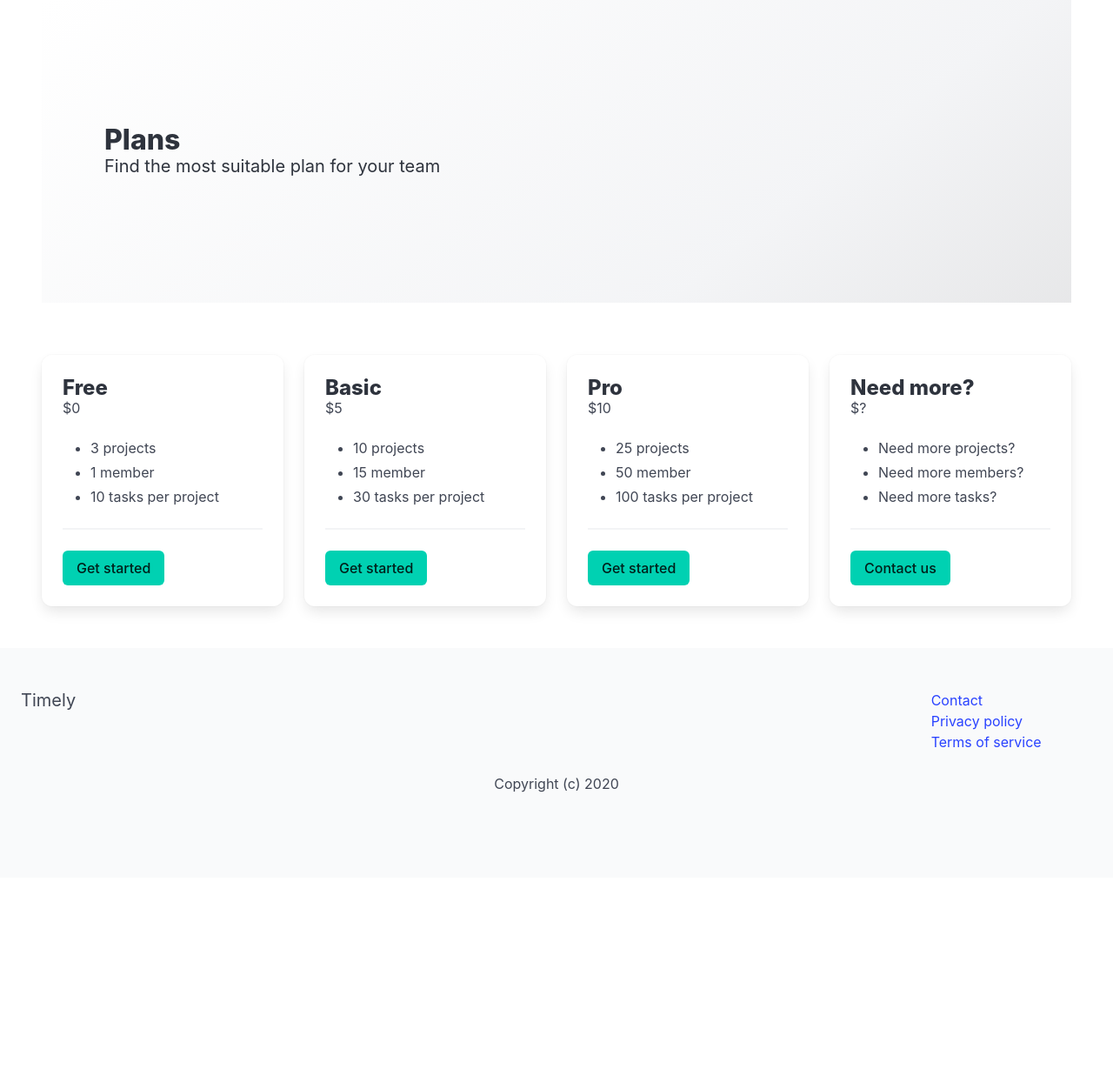
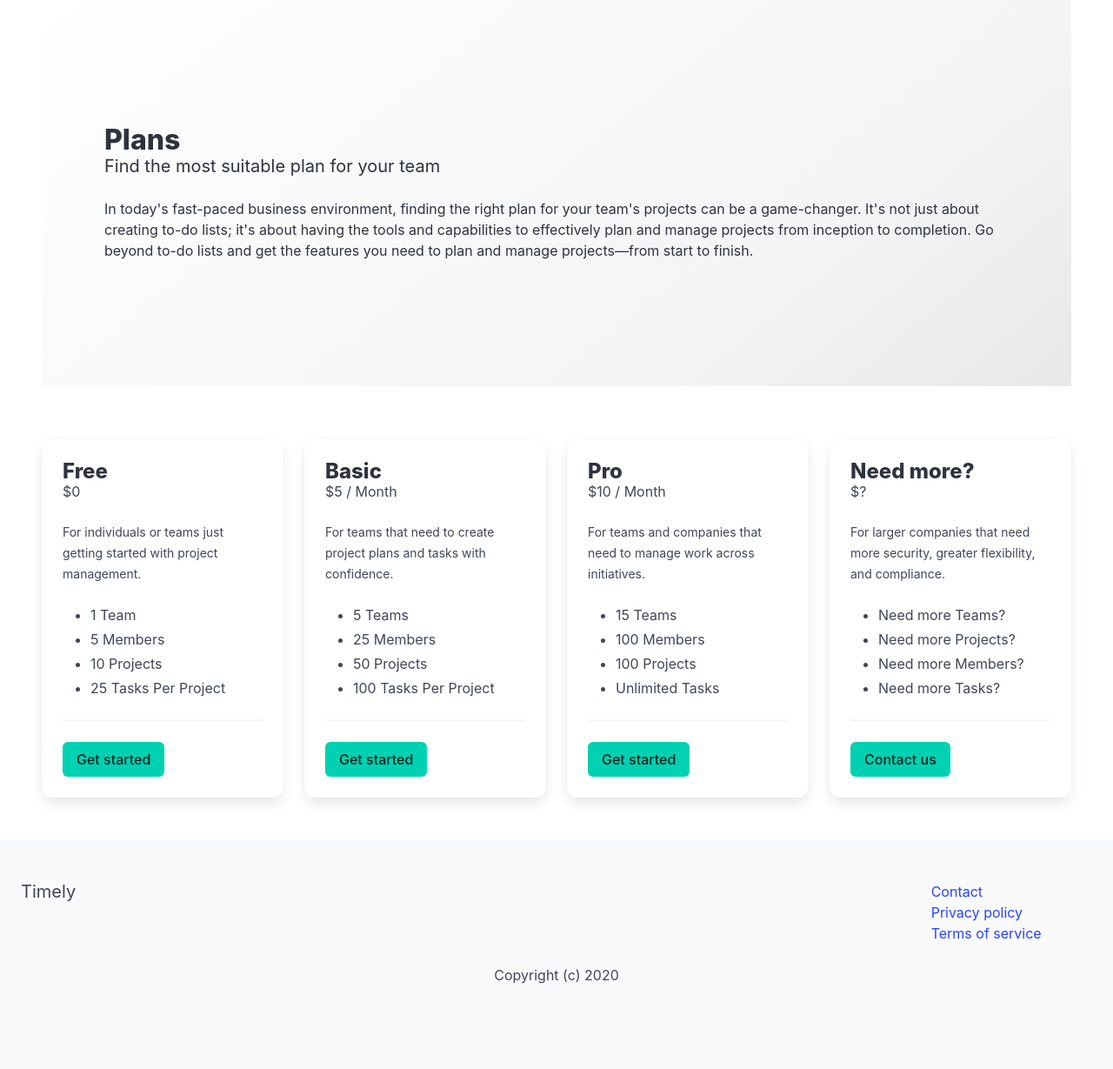
Before and after one commit to AAhadNur/Timely, a Django app: template core/templates/core/plans.html in a window 1280 px wide. Shown: the part 105-1334 px from the top of the page at 87% size. Before the commit the page ends 1016 px from the top, so only its background shows below. Run offline with Django 3.2, Linux system fonts and the light colour scheme; the template is opened without the code that fills it, so the values that code supplies are empty; some libraries are stand-ins or nearby versions.

Commit message:
Bug fixes

```diff
--- a/core/templates/core/base.html
+++ b/core/templates/core/base.html
@@ -23,7 +23,14 @@
                             <a href="{% url 'signup' %}" class="navbar-item">Signup</a>
                             <a href="{% url 'plans' %}" class="navbar-item">Plans</a>
                         {% else %}
-                            <a href="{% url 'logout' %}" class="navbar-item">Logout</a>
+                            <div class="navbar-item">
+                                <div class="buttons">
+                                    <a class="button is-info">
+                                        <span>Upgrade to Premium</span>
+                                    </a>
+                                </div>
+                            </div>
+
                             <a href="{% url 'dashboard' %}" class="navbar-item">Dashboard</a>
                             <a href="{% url 'project:projects' %}" class="navbar-item">Projects</a>
 
--- a/core/templates/core/plans.html
+++ b/core/templates/core/plans.html
@@ -8,6 +8,14 @@
             <div class="container">
                 <h1 class="title">Plans</h1>
                 <h2 class="subtitle">Find the most suitable plan for your team</h2>
+                <p>
+                    In today's fast-paced business environment,
+                    finding the right plan for your team's projects can be a game-changer.
+                    It's not just about creating to-do lists; it's about having the tools and
+                    capabilities to effectively plan and manage projects from inception to completion.
+                    Go beyond to-do lists and get the features you need to plan and manage
+                    projects—from start to finish.
+                </p>
             </div>
         </div>
     </section>
@@ -20,14 +28,20 @@
                         <div class="media-content">
                             <p class="title is-4">Free</p>
                             <p class="subtitle is-6">$0</p>
+                            <p>
+                                <small>
+                                    For individuals or teams just getting started with project management.
+                                </small>
+                            </p>
                         </div>
                     </div>
 
                     <div class="content">
                         <ul>
-                            <li>3 projects</li>
-                            <li>1 member</li>
-                            <li>10 tasks per project</li>
+                            <li>1 Team</li>
+                            <li>5 Members</li>
+                            <li>10 Projects</li>
+                            <li>25 Tasks Per Project</li>
                         </ul>
 
                         <hr>
@@ -44,15 +58,21 @@
                     <div class="media">
                         <div class="media-content">
                             <p class="title is-4">Basic</p>
-                            <p class="subtitle is-6">$5</p>
+                            <p class="subtitle is-6">$5 / Month</p>
+                            <p>
+                                <small>
+                                    For teams that need to create project plans and tasks with confidence.
+                                </small>
+                            </p>
                         </div>
                     </div>
 
                     <div class="content">
                         <ul>
-                            <li>10 projects</li>
-                            <li>15 member</li>
-                            <li>30 tasks per project</li>
+                            <li>5 Teams</li>
+                            <li>25 Members</li>
+                            <li>50 Projects</li>
+                            <li>100 Tasks Per Project</li>
                         </ul>
 
                         <hr>
@@ -69,15 +89,21 @@
                     <div class="media">
                         <div class="media-content">
                             <p class="title is-4">Pro</p>
-                            <p class="subtitle is-6">$10</p>
+                            <p class="subtitle is-6">$10 / Month</p>
+                            <p>
+                                <small>
+                                    For teams and companies that need to manage work across initiatives.
+                                </small>
+                            </p>
                         </div>
                     </div>
 
                     <div class="content">
                         <ul>
-                            <li>25 projects</li>
-                            <li>50 member</li>
-                            <li>100 tasks per project</li>
+                            <li>15 Teams</li>
+                            <li>100 Members</li>
+                            <li>100 Projects</li>
+                            <li>Unlimited Tasks</li>
                         </ul>
 
                         <hr>
@@ -95,14 +121,21 @@
                         <div class="media-content">
                             <p class="title is-4">Need more?</p>
                             <p class="subtitle is-6">$?</p>
+                            <p>
+                                <small>
+                                    For larger companies that need more security, greater flexibility,
+                                     and compliance.
+                                </small>
+                            </p>
                         </div>
                     </div>
 
                     <div class="content">
                         <ul>
-                            <li>Need more projects?</li>
-                            <li>Need more members?</li>
-                            <li>Need more tasks?</li>
+                            <li>Need more Teams?</li>
+                            <li>Need more Projects?</li>
+                            <li>Need more Members?</li>
+                            <li>Need more Tasks?</li>
                         </ul>
 
                         <hr>
--- a/project/templates/project/projects.html
+++ b/project/templates/project/projects.html
@@ -9,7 +9,7 @@
         <nav class="breadcrumb" aria-label="breadcrumbs">
             <ul>
                 <li><a href="{% url 'dashboard' %}">Dashboard</a></li>
-                <li class="is-active"><a href="#" aria-current="page">Projects</a></li>
+                <li class="is-active"><a href="{% url 'project:projects' %}" aria-current="page">Projects</a></li>
             </ul>
         </nav>
 
--- a/team/context_processors.py
+++ b/team/context_processors.py
@@ -1,12 +1,12 @@
 
 from .models import Team
-
 
 
 def active_team(request):
     if request.user.is_authenticated:
         if request.user.userprofile.active_team_id:
-            team = Team.objects.get(pk=request.user.userprofile.active_team_id)
+            team = Team.objects.get(
+                pk=request.user.userprofile.active_team_id)
 
             return {'active_team': team}
 
--- a/user/models.py
+++ b/user/models.py
@@ -7,7 +7,9 @@ from django.db import models
 class Userprofile(models.Model):
     user = models.OneToOneField(User, related_name='userprofile', on_delete=models.CASCADE)
     active_team_id = models.IntegerField(default=0)
+    bio = models.CharField(max_length=300, blank=True, null=True)
     avatar = models.ImageField(upload_to='uploads/avatars/', blank=True, null=True)
+
 
     def get_avatar(self):
         if self.avatar:
--- a/user/templates/user/myaccount.html
+++ b/user/templates/user/myaccount.html
@@ -66,7 +66,7 @@
                 <div class="notification has-background-success-light">
                     <h3 class="is-size-5">{{ active_team.title }}{% if active_team.created_by == request.user %}(Owner){% else %}(Member){% endif %}</h3>
 
-                    <h3 class="is-size-6">SHOW PLAN HERE</h3>
+                    <h3 class="is-size-6">PLAN ::- {{ user.plan|upper }}</h3>
 
                     <hr>
 
```
Also changed, not shown: Timely/urls.py (+5 -3 lines), core/templates/core/frontpage.html (+26 -12 lines), dashboard/templatetags/dashboardextras.py (added, +11 -0 lines), project/views.py (+26 -32 lines), team/models.py (+38 -14 lines), team/views.py (+28 -25 lines), user/views.py (+10 -10 lines), Readme.md (added), dashboard/templatetags/__init__.py (added), uploads/avatars/20200617_021335.jpg (added), uploads/avatars/post-removebg-preview.png (added).
